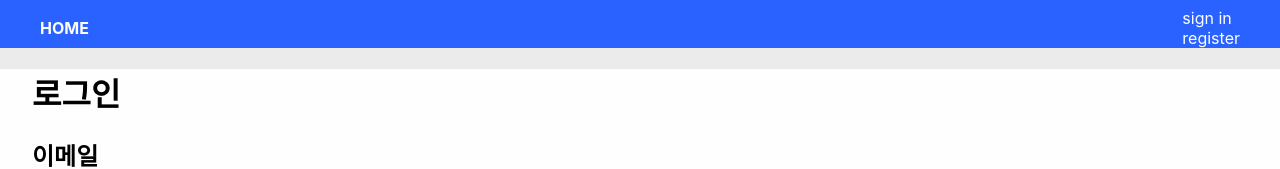
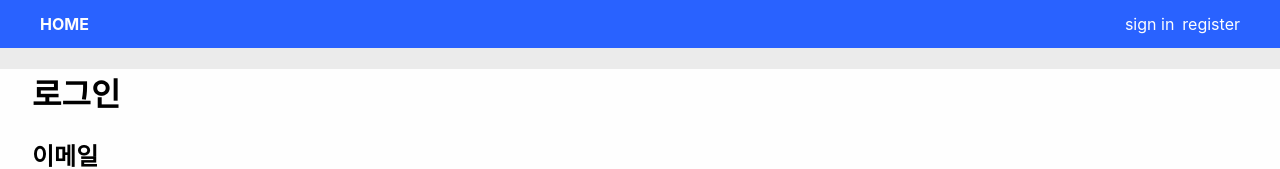
Before and after one commit to minhoyooDEV/myno_lms, a Next.js app: page /members/sign-in in a window 1280 px wide. Shown: the top 169 px of the page. Built offline with nearby package versions, Linux system fonts and the light colour scheme.

Commit message:
[update] add auth check layer

```diff
--- /dev/null
+++ b/components/auth-check-wrapper.tsx
@@ -0,0 +1,16 @@
+import { useEffect } from 'react';
+import { useStore } from '../stores';
+
+// eslint-disable-next-line react/display-name
+const AuthCheckWrapper = ({ children }: any) => {
+	const { authStore } = useStore();
+	useEffect(() => {
+		if (!authStore.isLoginned) {
+			authStore.me();
+		}
+	}, []);
+
+	return <>{children}</>;
+};
+
+export default AuthCheckWrapper;
--- a/components/header.tsx
+++ b/components/header.tsx
@@ -1,5 +1,8 @@
+import { Observer } from 'mobx-react-lite';
 import Link from 'next/link';
+import { useEffect } from 'react';
 import styled from 'styled-components';
+import { useStore } from '../stores';
 import { Container } from './base/container';
 
 const HeaderWrap = styled.header`
@@ -14,14 +17,27 @@ const HeaderWrap = styled.header`
 
 const HeaderContainer = styled(Container)`
 	display: flex;
+	height: 100%;
 	justify-content: space-between;
 	align-items: center;
 	background-color: inherit;
 	color: ${({ theme }) => theme.colors.white};
 `;
 
+const Row = styled.div`
+	display: flex;
+`;
+
+const Col = styled.div`
+	& + & {
+		margin-left: ${({ theme }) => theme.spacing};
+	}
+`;
+
 interface HeaderProps {}
 const Header = ({}: HeaderProps) => {
+	const { authStore } = useStore();
+
 	return (
 		<HeaderWrap>
 			<HeaderContainer>
@@ -35,14 +51,32 @@ const Header = ({}: HeaderProps) => {
 				</div>
 
 				{/* right */}
-				<div>
-					<div>
-						<Link href="/members/sign-in">sign in</Link>
-					</div>
-					<div>
-						<Link href="/members/register">register</Link>
-					</div>
-				</div>
+				<Observer>
+					{() =>
+						authStore.isLoginned ? (
+							<Row>
+								<Col>
+									<span>{authStore.user?.username}님 오늘도 화이팅</span>
+								</Col>
+								<Col>
+									<Link href="/members/my-page">my-page</Link>
+								</Col>
+								<Col>
+									<Link href="/logout">logout</Link>
+								</Col>
+							</Row>
+						) : (
+							<Row>
+								<Col>
+									<Link href="/members/sign-in">sign in</Link>
+								</Col>
+								<Col>
+									<Link href="/members/register">register</Link>
+								</Col>
+							</Row>
+						)
+					}
+				</Observer>
 			</HeaderContainer>
 		</HeaderWrap>
 	);
--- a/pages/_app.tsx
+++ b/pages/_app.tsx
@@ -3,26 +3,30 @@ import { ThemeProvider } from 'styled-components';
 import { Main } from '../components/base/main';
 import Header from '../components/header';
 import { basicTheme } from '../configs/themes';
+import AuthCheckWrapper from '../components/auth-check-wrapper';
 import { StoreProvider, useInitializeStore } from '../stores';
 import '../styles/globals.css';
 
 function App({ Component, pageProps }: AppProps) {
 	// pageProps.init;
-	console.log('@@@@ APP @@@@@');
-	console.log({ pageProps });
+	// console.log('@@@@ APP @@@@@');
+	// console.log({ pageProps });
+
 	const initialProp = {
-		authStore: pageProps.authStore,
-		courseStore: pageProps.courseStore,
+		authStore: pageProps?.authStore,
+		courseStore: pageProps?.courseStore,
 	};
 	const store = useInitializeStore(initialProp);
 
 	return (
 		<StoreProvider store={store}>
 			<ThemeProvider theme={basicTheme}>
-				<Header />
-				<Main>
-					<Component {...pageProps} />
-				</Main>
+				<AuthCheckWrapper>
+					<Header />
+					<Main>
+						<Component {...pageProps} />
+					</Main>
+				</AuthCheckWrapper>
 			</ThemeProvider>
 		</StoreProvider>
 	);
--- a/stores.tsx
+++ b/stores.tsx
@@ -28,8 +28,8 @@ function initializeStore(initialData: initializeStoreProps) {
 	// If your page has Next.js data fetching methods that use a Mobx store, it will
 	// get hydrated here, check `pages/ssg.js` and `pages/ssr.js` for more details
 	if (initialData) {
+		_store.authStore.hydrate(initialData.authStore);
 		_store.courseStore.hydrate(initialData.courseStore);
-		_store.authStore.hydrate(initialData.authStore);
 	}
 	// For SSG and SSR always create a new store
 	if (typeof window === 'undefined') return _store;
```
